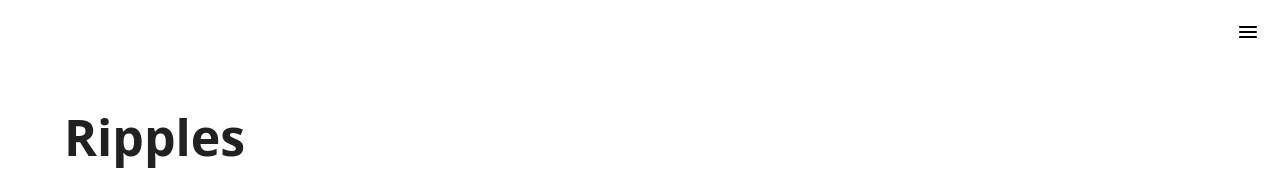
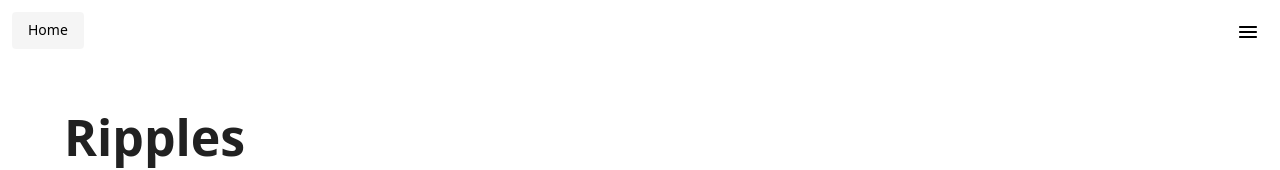
Before and after one commit to forrestwilkins/portfolio, a React (Vite) app: page / in a window 1280 px wide. Shown: the top 170 px of the page. Built offline with nearby package versions, Linux system fonts and the light colour scheme.

Commit message:
feat: add home button back to top left

```diff
--- a/src/components/nav/top-nav.tsx
+++ b/src/components/nav/top-nav.tsx
@@ -8,7 +8,14 @@ import {
   LightModeOutlined,
   MenuRounded,
 } from '@mui/icons-material';
-import { Box, IconButton, Menu, MenuItem, useColorScheme } from '@mui/material';
+import {
+  Box,
+  Button,
+  IconButton,
+  Menu,
+  MenuItem,
+  useColorScheme,
+} from '@mui/material';
 import { MouseEvent, useState } from 'react';
 import { useLocation, useNavigate } from 'react-router-dom';
 
@@ -47,6 +54,13 @@ const TopNav = () => {
   };
 
   return (
+    <>
+      <Box position="fixed" left="12px" top="12px" zIndex={10} display="flex">
+        <Button variant="contained" onClick={() => navigate('/')}>
+          Home
+        </Button>
+      </Box>
+
       <Box position="fixed" right="12px" top="12px" zIndex={10} display="flex">
         <IconButton
           onClick={(e: MouseEvent<HTMLButtonElement>) =>
@@ -61,8 +75,14 @@ const TopNav = () => {
           open={!!anchorEl}
           onClose={() => setAnchorEl(null)}
         >
-        <MenuItem onClick={() => navigate('/')}>
-          <HomeRounded fontSize="small" sx={{ marginRight: '1.25ch' }} /> Home
+          <MenuItem
+            onClick={() => {
+              setAnchorEl(null);
+              navigate('/');
+            }}
+          >
+            <HomeRounded fontSize="small" sx={{ marginRight: '1.25ch' }} />
+            Home
           </MenuItem>
 
           {isRipples && !iOS && (
@@ -77,6 +97,7 @@ const TopNav = () => {
           </MenuItem>
         </Menu>
       </Box>
+    </>
   );
 };
 
```
Lines whose indentation alone changed are shown as unchanged.
